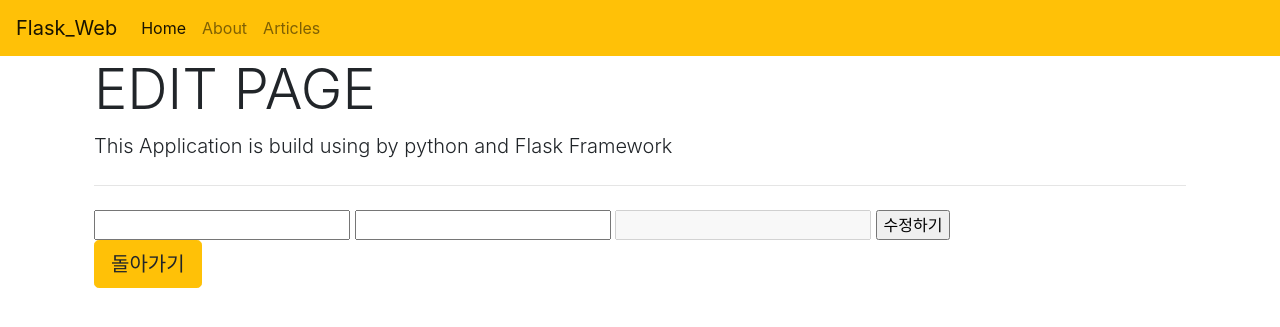
After one commit to JiHui-Cheon/Flask_web_, a Flask app: page /1/edit in a window 1280 px wide. The commit adds this page. Shown: the top 327 px of the page. Run offline with Flask 2, Linux system fonts and the light colour scheme; some libraries are stand-ins or nearby versions.

Commit message:
edit page step 1

```diff
--- a/app.py
+++ b/app.py
@@ -91,5 +91,14 @@ def delete(id): #팔암스에서 받은 아이디
 
     return redirect("/articles")
 
+@app.route('/<int:id>/edit', methods=["GET", "POST"])
+def edit(id):
+    if request.method == "POST":
+        return "Success"
+
+    else:
+        return render_template("edit_article.html")
+
+
 if __name__ == '__main__': # 처음 서버 띄울때 쓰임.
     app.run()
--- a/templates/articles.html
+++ b/templates/articles.html
@@ -41,11 +41,13 @@
                           <td>{{ article[3] }}</td>
                           <td>{{ article[4] }}</td>
                           <td>
-                            <button type="button" class="btn btn-warning">Edit</button>
+                            <a href="/{{article[0]}}/edit"><button type="button" class="btn btn-warning">Edit</button></a>
                             <form action="/delete/{{article[0]}}" style = "margin-top: 10%;" method = "post" onsubmit = "return confirm('정말 삭제하시겠습니까?')">
                               <button type="submit" class="btn btn-danger">Del</button>
                             </form>
                           </td>
+
+
                         </tr>
                     {% endfor %}
                       </tbody>
--- /dev/null
+++ b/templates/edit_article.html
@@ -0,0 +1,19 @@
+{% extends "layouts.html" %}
+{% block body%}
+
+<h1 class="display-4">EDIT PAGE</h1>
+<p class="lead">This Application is build using by python and Flask Framework</p>
+<hr class="my-4">
+<form
+    action="/edit"
+    metod="post"
+    onsubmit="return confirm('이대로 수정하시겠습니까?')">
+
+    <input type="text" name="title" required>
+    <input type="text" name="desc" required>
+    <input type="text" name="author" disabled>
+    <input type="submit" value="수정하기">
+</form>
+
+<a class="btn btn-warning btn-lg" href="/articles" role="button">돌아가기</a>
+{% endblock %}
```
